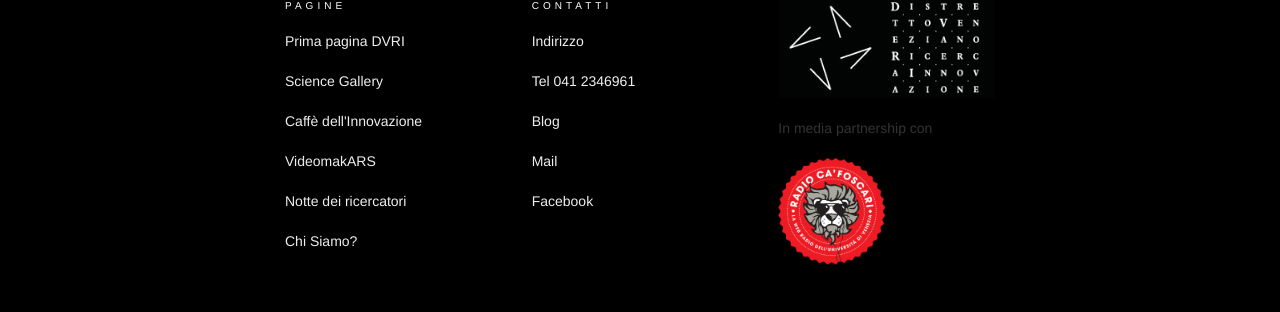
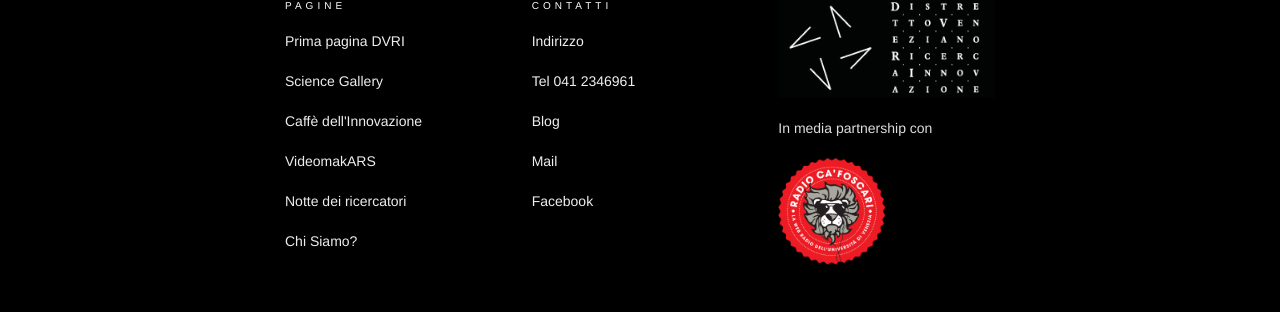
Before and after one commit to simonini/dvri-j-theme, a Jekyll site: the page built from index.html, in a window 1280 px wide. Shown: the part 1904-2216 px from the top of the page. Built offline with Jekyll 4.4.1, drawn with Linux system fonts in a browser that asks for light colours.

Commit message:
"media partnership con" colore più chiaro

```diff
--- a/_sass/footer.sass
+++ b/_sass/footer.sass
@@ -34,3 +34,5 @@
   a:active
     color: #000
     background-color: white
+  p
+    color: #ddd
```
